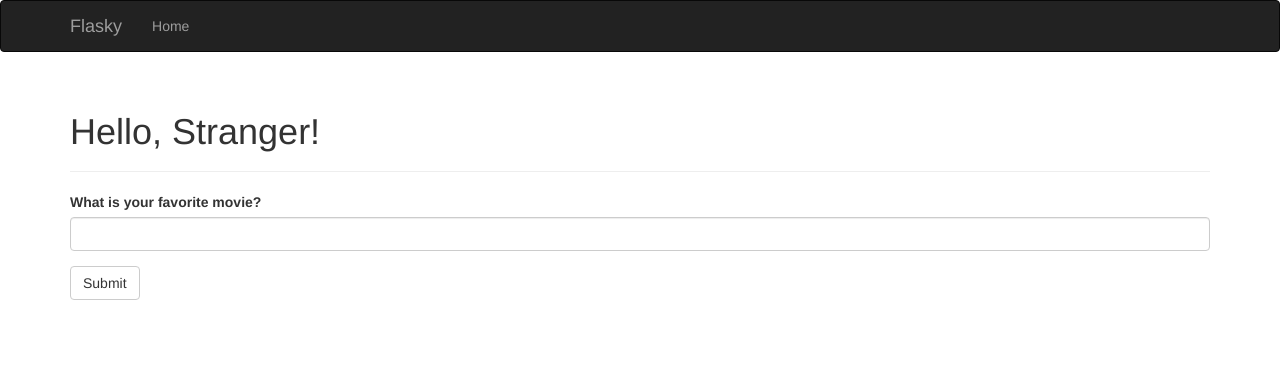
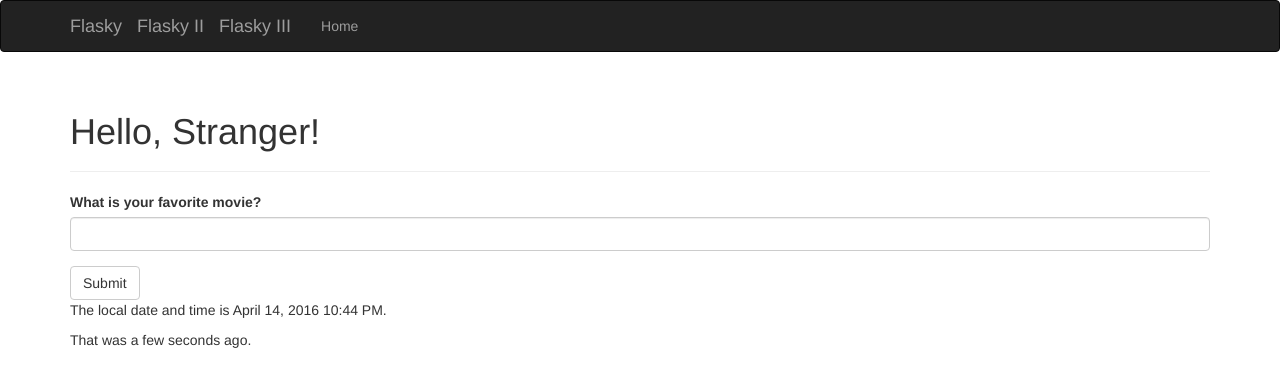
Before and after one commit to luohongchen1993/MyWeb, a Flask app: page / in a window 1280 px wide. Shown: the top 387 px of the page. Run offline with Flask 2, Linux system fonts and the light colour scheme; some libraries are stand-ins or nearby versions.

Commit message:
Add date and time in the page

```diff
--- a/hello.py
+++ b/hello.py
@@ -5,6 +5,8 @@ from flask.ext.moment import Moment
 from flask.ext.wtf import Form
 from wtforms import StringField, SubmitField
 from wtforms.validators import Required
+from flask.ext.moment import Moment
+from datetime import datetime
 
 app = Flask(__name__)
 app.config['SECRET_KEY'] = 'hard to guess string'
@@ -36,7 +38,7 @@ def index():
     if form.validate_on_submit():
         name = form.name.data
         form.name.data = ''
-    return render_template('index.html', form=form, name=name)
+    return render_template('index.html', form=form, name=name,current_time=datetime.utcnow())
 
 
 if __name__ == '__main__':
--- a/templates/base.html
+++ b/templates/base.html
@@ -18,11 +18,29 @@
                 <span class="icon-bar"></span>
                 <span class="icon-bar"></span>
             </button>
-            <a class="navbar-brand" href="/">Flasky</a>
+            <a class="navbar-brand" href="/">Flasky</a>  <!-- hyper link goes to / -->
+        </div>
+		<div class="navbar-header">
+            <button type="button" class="navbar-toggle" data-toggle="collapse" data-target=".navbar-collapse">
+                <span class="sr-only">Toggle navigation</span>
+                <span class="icon-bar"></span>
+                <span class="icon-bar"></span>
+                <span class="icon-bar"></span>
+            </button>
+            <a class="navbar-brand" href="/FlaskyII">Flasky II</a>  <!-- hyper link goes to / -->
+        </div>
+		<div class="navbar-header">
+            <button type="button" class="navbar-toggle" data-toggle="collapse" data-target=".navbar-collapse">
+                <span class="sr-only">Toggle navigation</span>
+                <span class="icon-bar"></span>
+                <span class="icon-bar"></span>
+                <span class="icon-bar"></span>
+            </button>
+            <a class="navbar-brand" href="/FlaskyIII">Flasky III</a>  <!-- hyper link goes to / -->
         </div>
         <div class="navbar-collapse collapse">
             <ul class="nav navbar-nav">
-                <li><a href="/">Home</a></li>
+                <li><a href="/">Home</a></li>  <!-- hyperlink also goes to / -->
             </ul>
         </div>
     </div>
--- a/templates/index.html
+++ b/templates/index.html
@@ -6,6 +6,9 @@
 {% block page_content %}
 <div class="page-header">
     <h1>Hello, {% if name %}{{ name }}{% else %}Stranger{% endif %}!</h1>
+
 </div>
 {{ wtf.quick_form(form) }}
+<p>The local date and time is {{ moment(current_time).format('LLL') }}.</p>
+<p>That was {{ moment(current_time).fromNow(refresh=True) }}.</p>
 {% endblock %}
```
